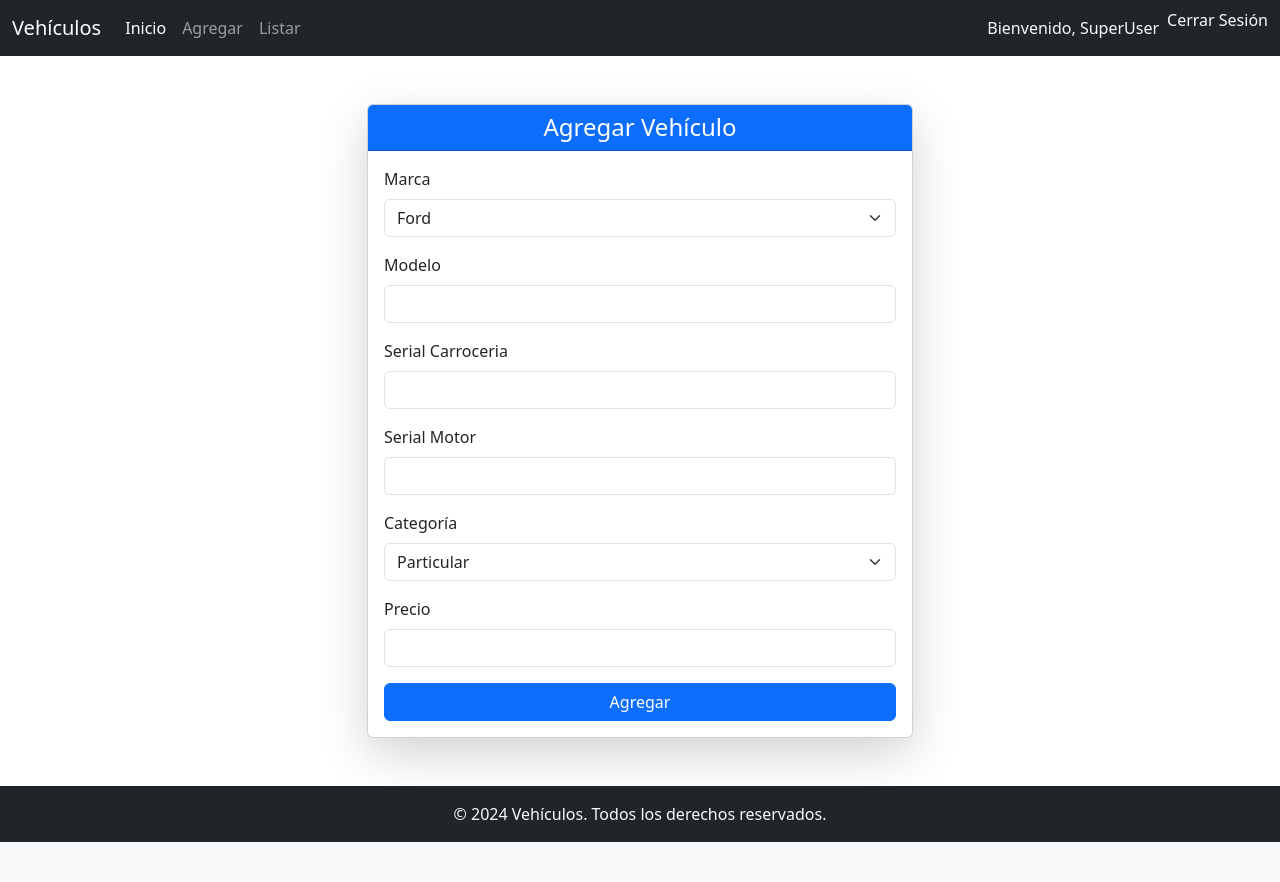
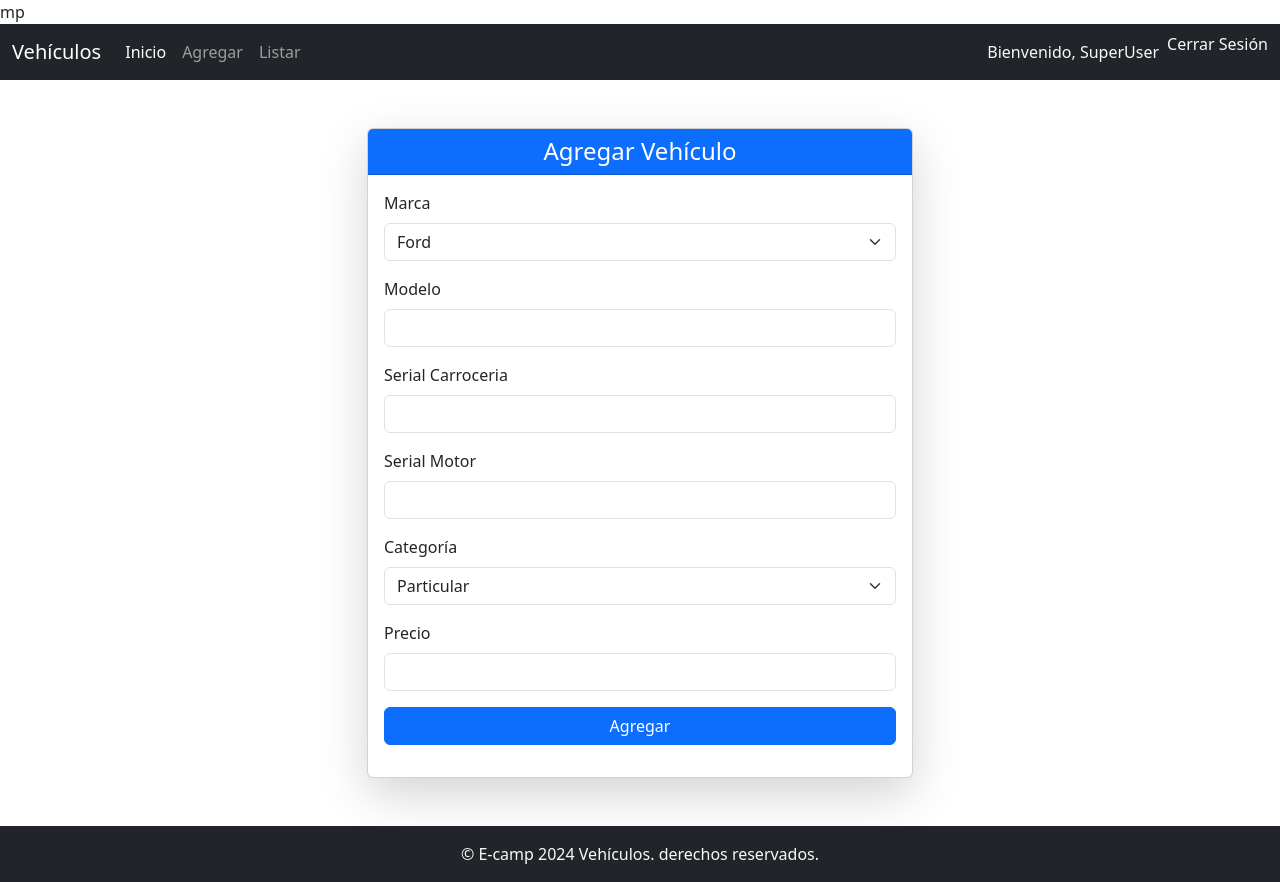
Before and after one commit to merojasr/mod_06, a Django app: template ProyectoVehiculosDjango/templates/muestra.html in a window 1280 px wide. Before the commit the page ends 842 px from the top, so only its background shows below. Run offline with Django 5.2, Linux system fonts and the light colour scheme; the template is opened without the code that fills it, so the values that code supplies are empty.

Commit message:
Update muestra.html

```diff
--- a/ProyectoVehiculosDjango/templates/muestra.html
+++ b/ProyectoVehiculosDjango/templates/muestra.html
@@ -1,4 +1,4 @@
-<!DOCTYPE html>
+mp<!DOCTYPE html>
 <html lang="en">
 
 <head>
@@ -110,7 +110,7 @@
 
     <footer class="bg-dark text-light py-3">
         <div class="container text-center">
-            <p class="mb-0">&copy; 2024 Vehículos. Todos los derechos reservados.</p>
+            <p class="mb-0">&copy; E-camp 2024 Vehículos. derechos reservados.</p>
         </div>
     </footer>
 
```
